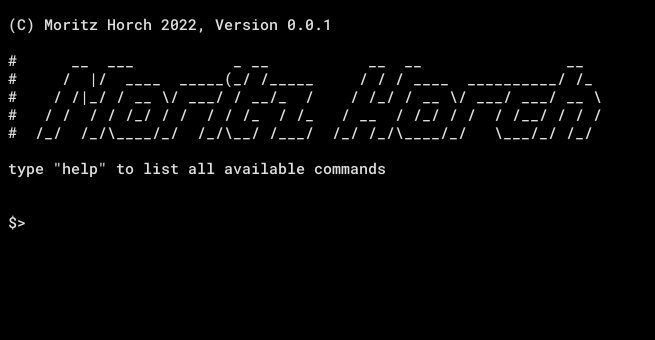
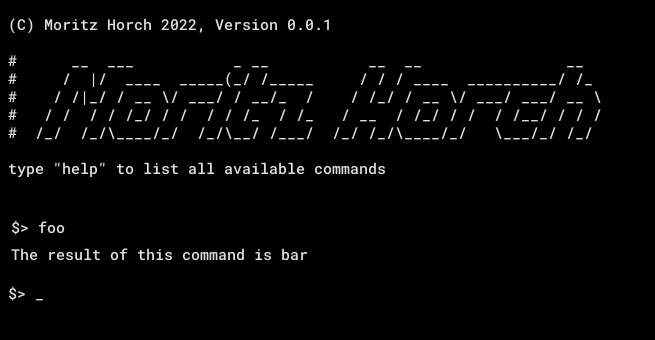
Before and after one commit to MoritzHorch/MoritzHorch.github.io, a Svelte app: page / in a window 1280 px wide. Shown: the top 340 px of the page, without its empty margins (0-655 px from the left). Built offline with nearby package versions, Linux system fonts and the light colour scheme.

Commit message:
Add store and rendering for command history

```diff
--- a/src/App.svelte
+++ b/src/App.svelte
@@ -2,19 +2,26 @@
   import { blur } from 'svelte/transition';
   import { bounceOut } from 'svelte/easing';
   import banner from './assets/banner.txt?raw';
+  import { commandHistory } from './stores/commandHistory';
 
-  let terminalInitialized = false;
+  export let terminalInitialized = false;
 </script>
 
 <main>
   <p
-    in:blur={{ duration: 1500, easing: bounceOut }}
+    in:blur={{ duration: 1, easing: bounceOut }}
     on:introend={() => (terminalInitialized = true)}
     id="banner"
   >
     {banner}
   </p>
   {#if terminalInitialized}
+    {#each $commandHistory as { command, output }}
+      <div class="commandhistoryentry">
+        <p>$> {command}</p>
+        <p class="commandoutput">{output}</p>
+      </div>
+    {/each}
     <p>$> <span id="cursor">_</span></p>
   {/if}
 </main>
@@ -23,6 +30,13 @@
   #banner {
     white-space: pre-wrap;
     line-height: 1.2;
+  }
+
+  .commandhistoryentry {
+    margin-top: 20px;
+  }
+  .commandhistoryentry > p {
+    margin: 3px;
   }
 
   @keyframes blink {
--- /dev/null
+++ b/src/stores/commandHistory.ts
@@ -0,0 +1,13 @@
+import { writable } from 'svelte/store';
+
+export interface CommandHistoryEntry {
+  command: string;
+  output: string;
+}
+
+export const commandHistory = writable<CommandHistoryEntry[]>([
+  {
+    command: 'foo',
+    output: 'The result of this command is bar'
+  }
+]);
```
Also changed, not shown: 1 other file (tests, documents, lock files or other folders).
